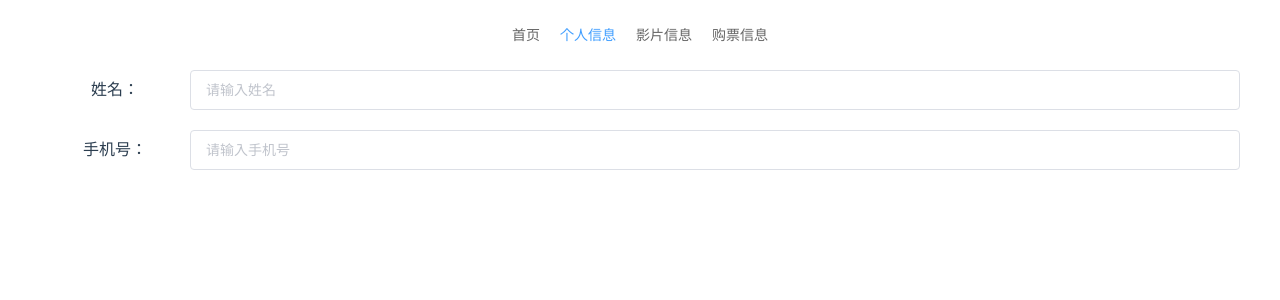
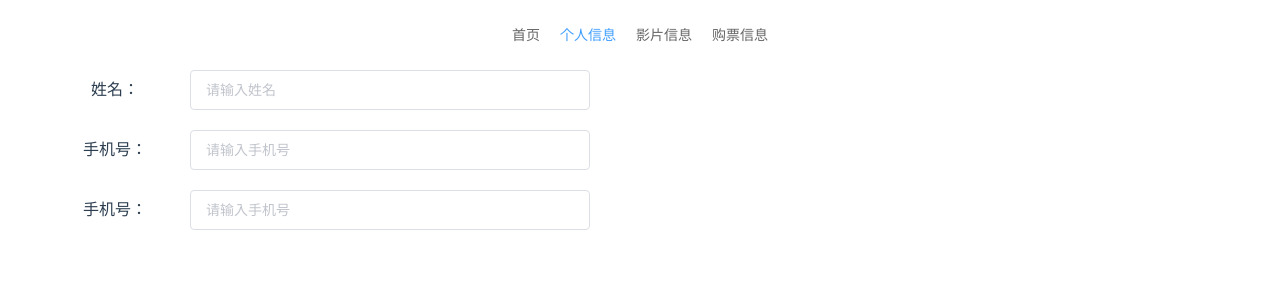
Before and after one commit to Drbin/vue-project, a Vue app: page /#/Person/add in a window 1280 px wide. Shown: the top 300 px of the page. Built offline with nearby package versions, Linux system fonts and the light colour scheme.

Commit message:
测试项目

```diff
--- a/src/template/person/Add.vue
+++ b/src/template/person/Add.vue
@@ -6,7 +6,7 @@
                     姓名：
                 </div>
             </el-col>
-            <el-col :span="21">
+            <el-col :span="8">
                 <div class="grid-content ">
                     <el-input  placeholder="请输入姓名"></el-input>
                 </div>
@@ -18,7 +18,19 @@
                     手机号：
                 </div>
             </el-col>
-            <el-col :span="21">
+            <el-col :span="8">
+                <div class="grid-content ">
+                    <el-input v-model="input" placeholder="请输入手机号"></el-input>
+                </div>
+            </el-col>
+        </el-row>
+        <el-row>
+            <el-col :span="3" class="line-height-1">
+                <div class="grid-content">
+                    手机号：
+                </div>
+            </el-col>
+            <el-col :span="8">
                 <div class="grid-content ">
                     <el-input v-model="input" placeholder="请输入手机号"></el-input>
                 </div>
```
